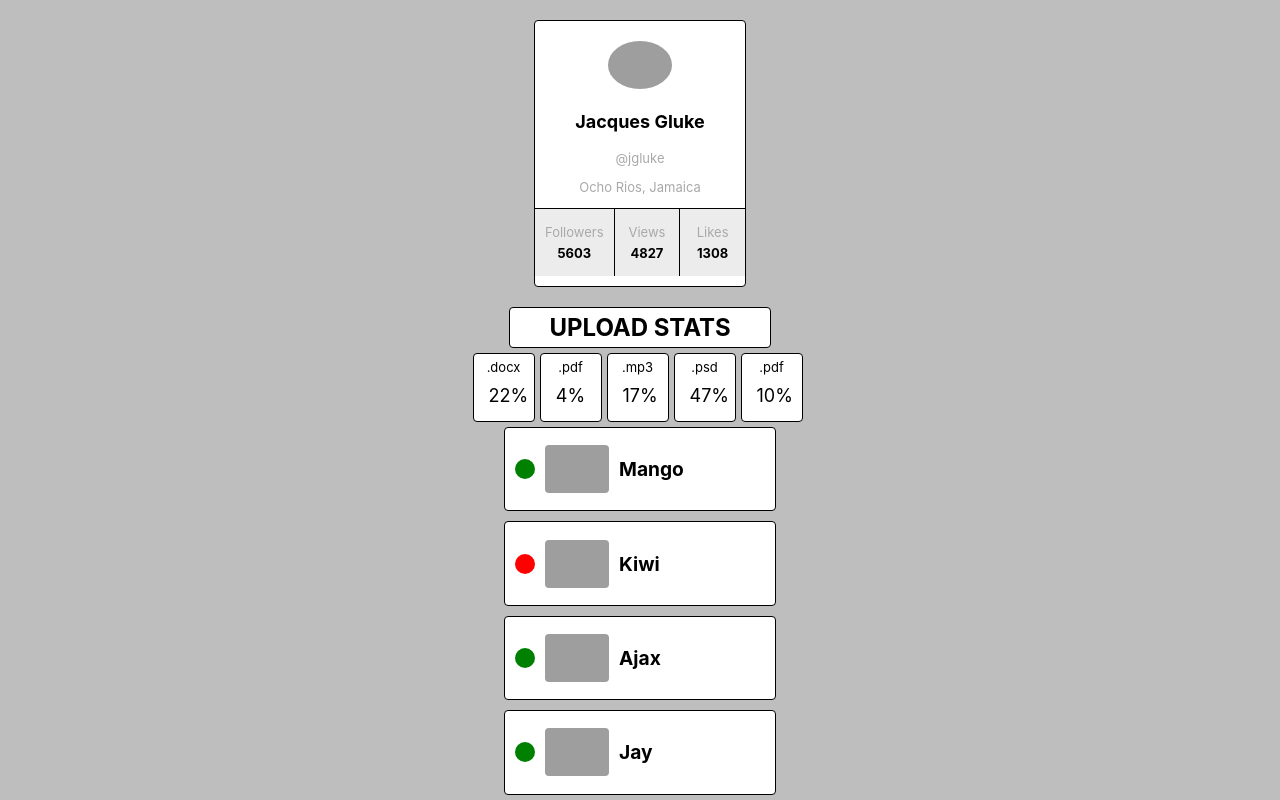
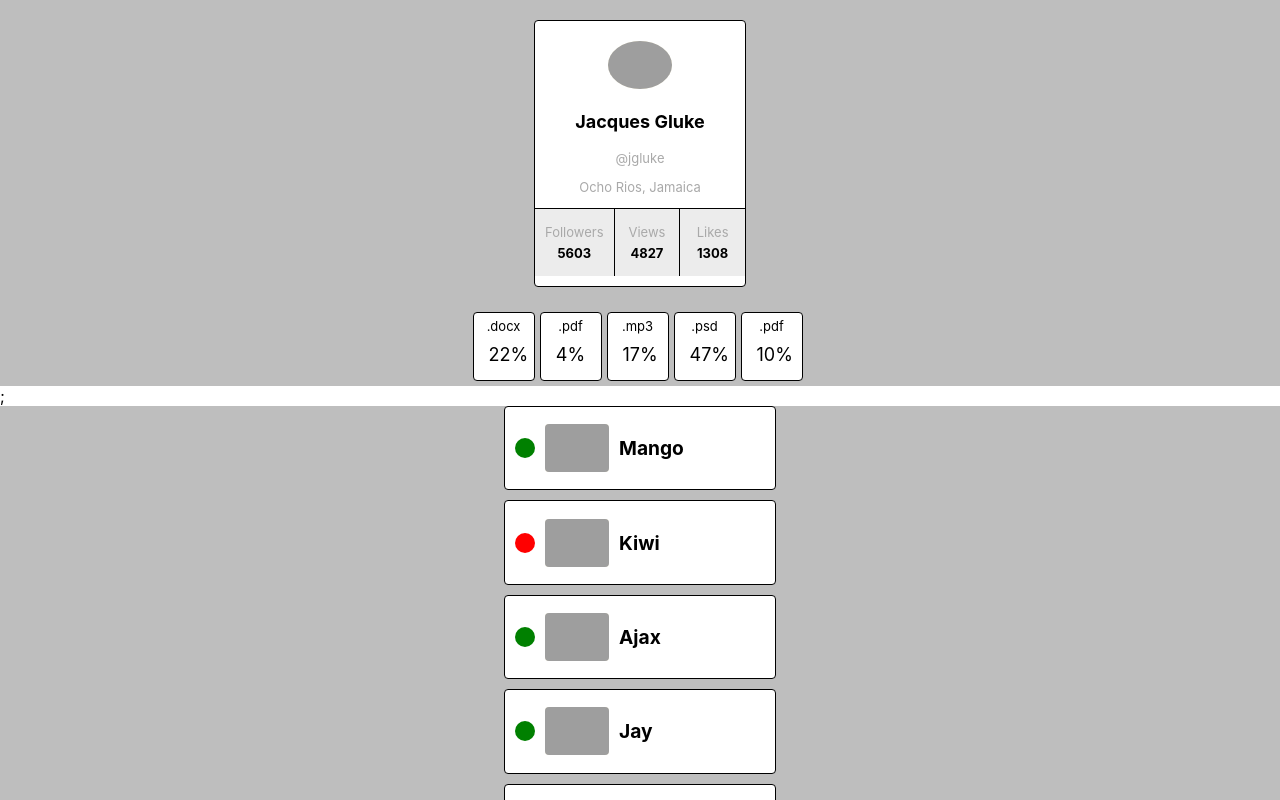
Before and after one commit to ivansinabdeev/goit-react-hw-01-components, a React (Create React App) app: page / in a window 1280 px wide. Shown: the top 800 px of the page. Built offline with nearby package versions, Linux system fonts and the light colour scheme; grey boxes are pictures that could not be loaded.

Commit message:
fixed bags #3

```diff
--- a/src/App.js
+++ b/src/App.js
@@ -1,6 +1,6 @@
 import Profile from './components/Profile/Profile'
 import Statistics from './components/Statistics/Statistics';
-import FriendListItem from './components/Friends/FriendListItem'
+import Friends from './components/Friends/Friends'
 import TransactionHistory from './components/Transactions/TransactionHistory'
 
 
@@ -24,11 +24,12 @@ export default function App() {
         </section>
 
         <section>
-          <Statistics title="Upload stats" stats={ statisticalData }/>
+          <Statistics title="" stats={statisticalData} />;
+          {/* <Statistics stats={statisticalData} />; */}
         </section>
 
         <section>
-          <FriendListItem friends={ friends }/>
+          <Friends friends={ friends }/>
         </section>
 
         <section>
--- a/src/components/Friends/FriendListItem.js
+++ b/src/components/Friends/FriendListItem.js
@@ -1,18 +1,25 @@
-import Friends from './Friends';
+import PropTypes from 'prop-types';
 import s from './Friends.module.css'
 
-export default function FriendListItem({ friends }) {
+
+export default function FriendListItem({
+    id,
+    avatar,
+    name,
+    isOnline }) {
     return (
-        <div className={s.section}>
-            <ul className={s.friendList}>
-                {friends.map(friend =>
-                            <Friends
-                            avatar={friend.avatar}
-                            name={friend.name}
-                            isOnline={friend.isOnline}
-                        />
-                    )}
-            </ul>
-        </div>
+        <li className={s.item} key={id}>
+            <div className={s.status}>
+            <span className={isOnline ? s.statusGreen : s.statusRed} />
+            </div>
+            <img className={s.avatar} src={avatar} alt="аватар друга" width="64" />
+            <p className={s.name}>{name}</p>
+        </li>
     );
+};
+
+FriendListItem.propTypes = {
+    avatar: PropTypes.string,
+    name: PropTypes.string,
+    isOnline: PropTypes.bool
 }
--- a/src/components/Friends/Friends.js
+++ b/src/components/Friends/Friends.js
@@ -1,25 +1,18 @@
-import PropTypes from 'prop-types';
+import FriendListItem from './FriendListItem';
 import s from './Friends.module.css'
 
-
-export default function Friends({
-    id,
-    avatar,
-    name,
-    isOnline }) {
+export default function Friends({ friends }) {
     return (
-        <li className={s.item} key={id}>
-            <div className={s.status}>
-            <span className={isOnline === true ? s.statusGreen : s.statusRed} />
-            </div>
-            <img className={s.avatar} src={avatar} alt="аватар друга" width="64" />
-            <p className={s.name}>{name}</p>
-        </li>
+        <div className={s.section}>
+            <ul className={s.friendList}>
+                {friends.map(friend =>
+                            <FriendListItem
+                            avatar={friend.avatar}
+                            name={friend.name}
+                            isOnline={friend.isOnline}
+                        />
+                    )}
+            </ul>
+        </div>
     );
-};
-
-Friends.propTypes = {
-    avatar: PropTypes.string,
-    name: PropTypes.string,
-    isOnline: PropTypes.bool
 }
--- a/src/components/Profile/Profile.js
+++ b/src/components/Profile/Profile.js
@@ -50,8 +50,6 @@ Profile.propTypes = {
     avatar: PropTypes.string,
     name: PropTypes.string,
     tag: PropTypes.string,
-    location: PropTypes.string,
-    followers: PropTypes.number,
-    views: PropTypes.number,
-    likes: PropTypes.number
+  location: PropTypes.string,
+    stats: PropTypes.object
 }
--- a/src/components/Statistics/Statistics.js
+++ b/src/components/Statistics/Statistics.js
@@ -1,10 +1,11 @@
 import Statistic from './Statistic'
 import s from './Statistics.module.css'
 
- function Statistics({ stats, title }) {
+function Statistics({ stats, title }) {
+    const isTitle = title;
      return (
          <div className={s.statistics}>
-             <h2 className={s.title}>{title}</h2>
+           {isTitle && <h2 className={s.title}>{title}</h2> }
             <ul className={s.list}>
                 {stats.map(stat =>
                     <li className={s.item} key={stat.id}>
```
